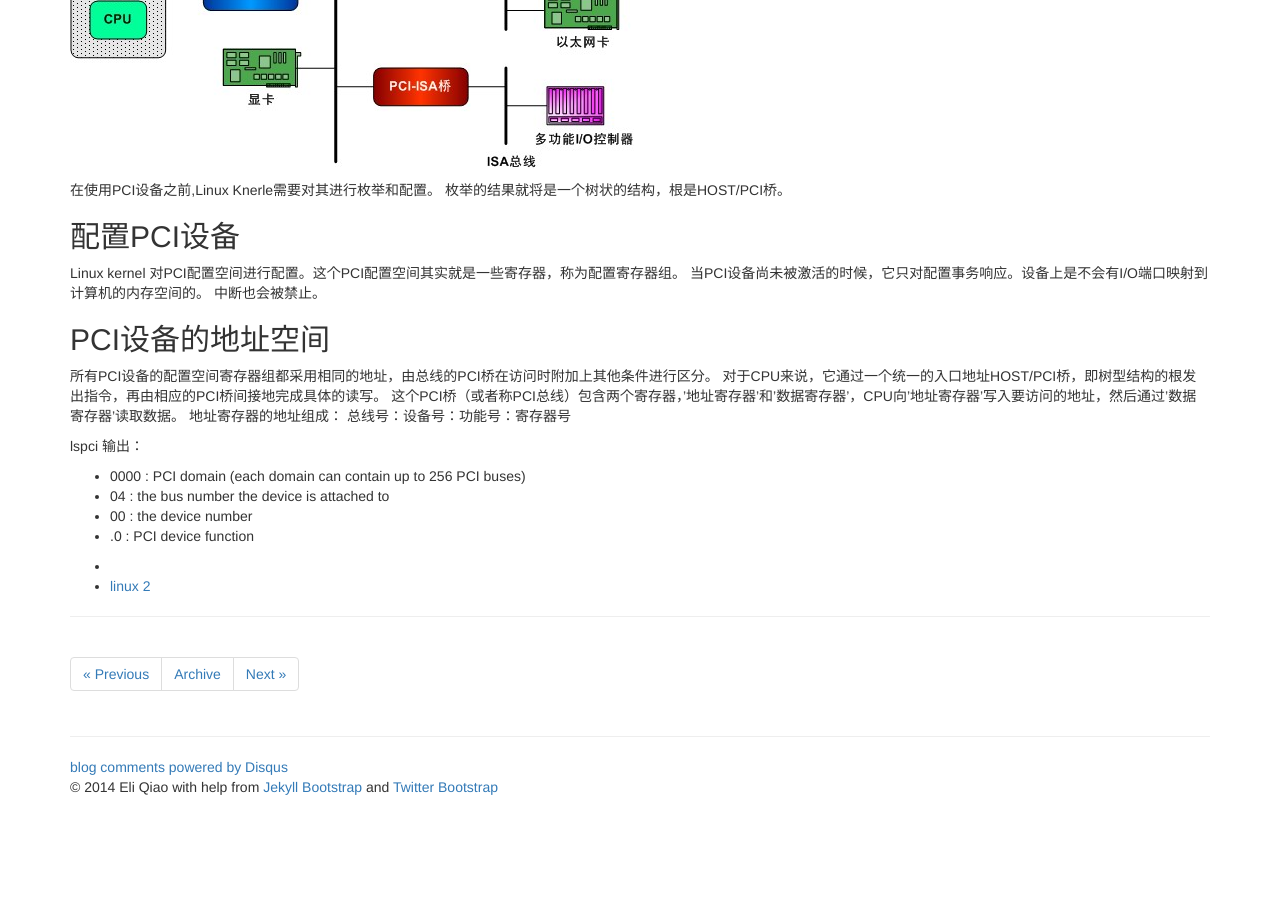
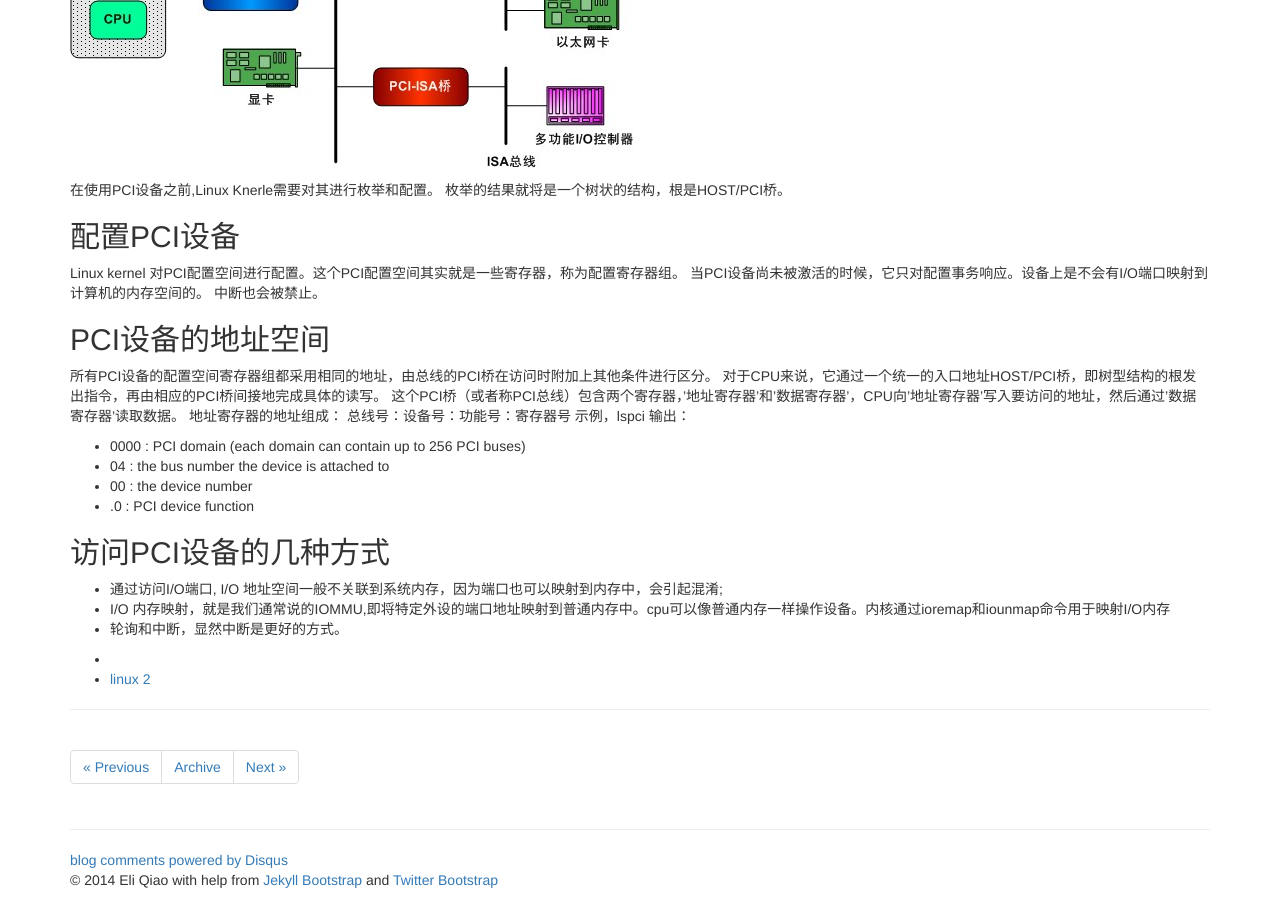
Before and after one commit to taget/taget.github.io, a Jekyll site: the page built from _posts/linux/2014-06-06-linux-pci.md, in a window 1280 px wide and 900 px high, scrolled down 607 px. Built offline with Jekyll 4.4.1, drawn with Linux system fonts in a browser that asks for light colours; nearby versions of some CDN libraries; library files that are not in the unit come from our copies; comment, search, counter and statistics services are not loaded; before the commit the page ends 1414 px from its top, so only the background shows below that.

Commit message:
Add more contents for linux-pci

```diff
--- a/_posts/linux/2014-06-06-linux-pci.md
+++ b/_posts/linux/2014-06-06-linux-pci.md
@@ -36,10 +36,14 @@ Linux kernel 对PCI配置空间进行配置。这个PCI配置空间其实就是
 这个PCI桥（或者称PCI总线）包含两个寄存器，'地址寄存器'和'数据寄存器'，CPU向'地址寄存器'写入要访问的地址，然后通过'数据寄存器'读取数据。
 地址寄存器的地址组成：
 总线号：设备号：功能号：寄存器号
-
-lspci 输出：
+示例，lspci 输出：
 
 * 0000 : PCI domain (each domain can contain up to 256 PCI buses)
 * 04   : the bus number the device is attached to
 * 00   : the device number
 * .0   : PCI device function
+
+## 访问PCI设备的几种方式
+* 通过访问I/O端口, I/O 地址空间一般不关联到系统内存，因为端口也可以映射到内存中，会引起混淆;
+* I/O 内存映射，就是我们通常说的IOMMU,即将特定外设的端口地址映射到普通内存中。cpu可以像普通内存一样操作设备。内核通过ioremap和iounmap命令用于映射I/O内存
+* 轮询和中断，显然中断是更好的方式。
```
Also changed, not shown: 4 other files.
